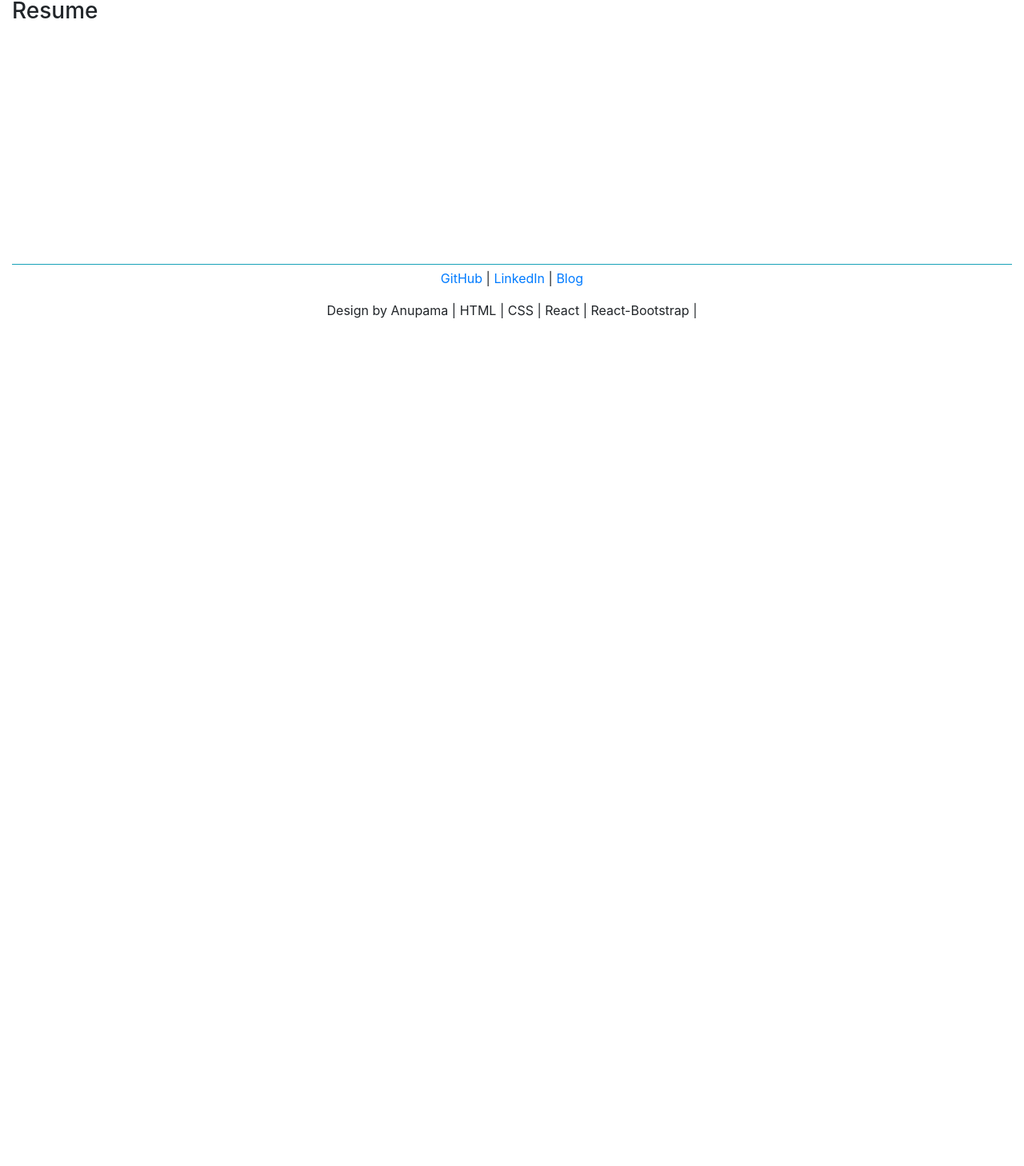
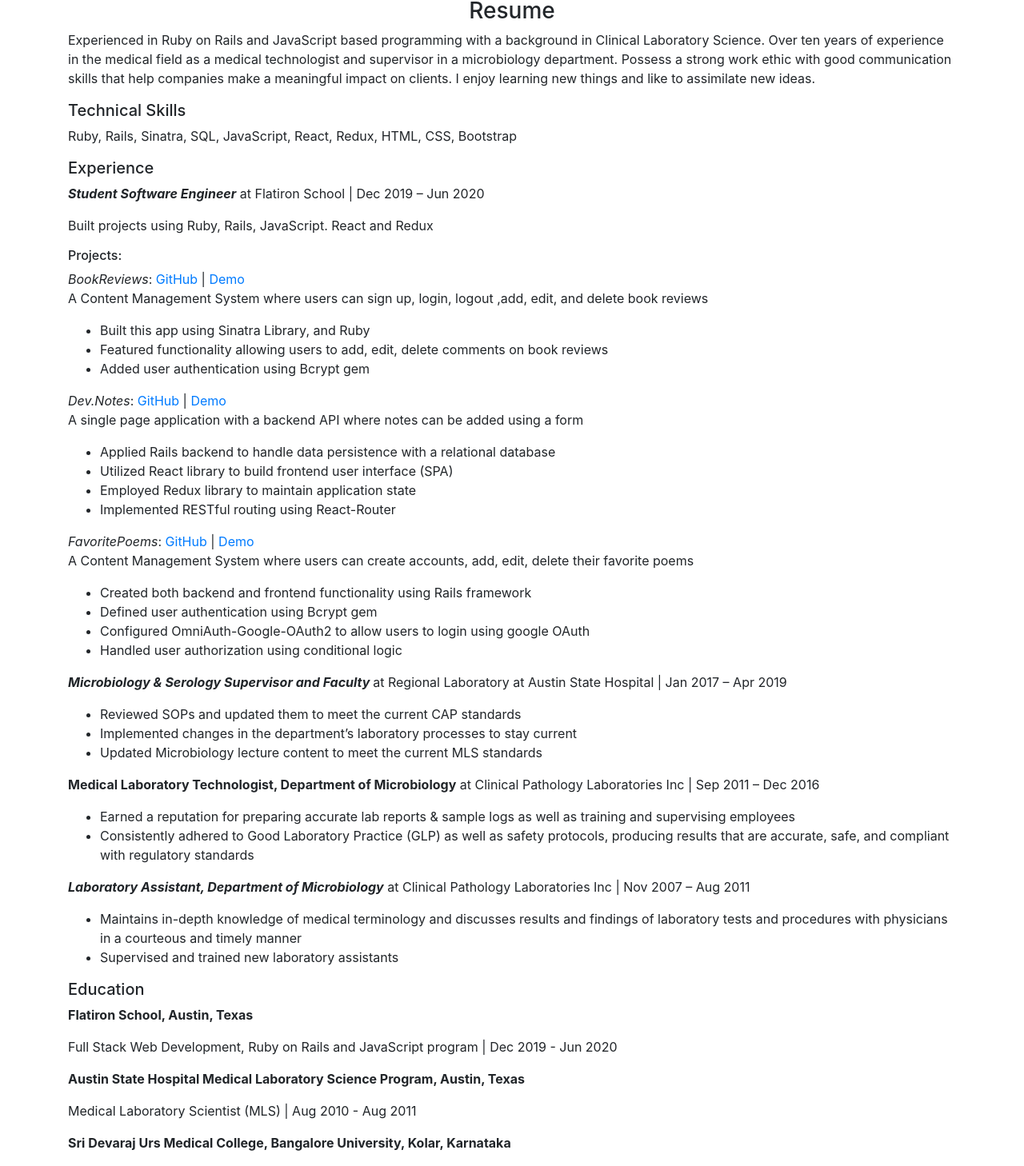
Before and after one commit to anudukkipati/anupama-website, a React (Create React App) app in the folder anupama-website/: page /resume in a window 1280 px wide. Shown: the part 276-1734 px from the top of the page at 80% size. Before the commit the page ends 800 px from the top, so only its background shows below. Built offline with nearby package versions, Linux system fonts and the light colour scheme.

Commit message:
add resume

```diff
--- a/anupama-website/src/App.css
+++ b/anupama-website/src/App.css
@@ -74,6 +74,9 @@
 .description{
   text-align: center;
 }
+.resume-title{
+  text-align: center;
+}
 .footer{
   text-align: center;
   margin-top: 300px;
--- a/anupama-website/src/components/About.js
+++ b/anupama-website/src/components/About.js
@@ -13,7 +13,7 @@
             I come from a healthcare background and decided to change my career to pursue Web Development.
             </p>
             <p>
-            My interest in Web Development was sparked many years ago, when an acquaintance of mine was looking for someone to build a basic website for his startup company in India. He wanted a website with features such as, a description for his company and link for prospective employees to submit their resumes. He wanted the resumes that were submitted to be stored in a database. This is how my adventures began in the world of Web Development. I used the resources available on world wide web, for HTML & CSS and used the book (PHP, Apache, MySQL) provided my acquaintance. The website I built was basic and met the requirements that my acquaintance requested. I built the website without styling (as my acquaintance did not care for design aspect), however the website served its purpose.
+            My interest in Web Development was sparked many years ago, when an acquaintance of mine was looking for someone to build a basic website for his startup company in India. He wanted a website with features such as, a description for his company and link for prospective employees to submit their resumes. He wanted the resumes that were submitted to be stored in a database. This is how my adventures began in the world of Web Development. I used the resources available on world wide web, for HTML & CSS and used the book (PHP, Apache, MySQL) provided my acquaintance to build the website. The website I built was basic and met the requirements that my acquaintance requested. I built the website without styling (as my acquaintance did not care for design aspect), however the website served its purpose.
             </p>
             <p>
             Although my interest in Web Development was sparked long ago, I didn’t think of pursuing Web Development until recently. In 2019, I decided to purchase a Web Development course on Udemy (The Complete Web Developer Bootcamp by Colt Steele). After finishing the course, I thought it was time I invest in another Bootcamp to build a strong foundation (and that offers career services). Now that I have graduated from Flatiron School (Software Engineering Track), I am ready to go on a new quest as a Full-Stack Web Developer.
--- a/anupama-website/src/components/Resume.js
+++ b/anupama-website/src/components/Resume.js
@@ -1,11 +1,87 @@
 import React from 'react'
-
+import Container from 'react-bootstrap/Container'
 
 const Resume = () => {
     return (
-        <div className="resume">
-            <h3>Resume</h3>
-        </div>
+        <Container>
+
+            <div className="resume">
+                <h3 className="resume-title">Resume</h3>
+                <p>
+                Experienced in Ruby on Rails and JavaScript based programming with a background in Clinical Laboratory Science. Over ten years of experience in the medical field as a medical technologist and supervisor in a microbiology department. Possess a strong work ethic with good communication skills that help companies make a meaningful impact on clients. I enjoy learning new things and like to assimilate new ideas.
+                </p>
+                <h5>Technical Skills</h5>
+                <p> Ruby, Rails, Sinatra, SQL, JavaScript, React, Redux, HTML, CSS, Bootstrap</p>
+                <h5>Experience</h5>
+                <p><strong><em>Student Software Engineer</em></strong> at Flatiron School  | Dec 2019 – Jun 2020</p>
+
+                <p>Built projects using Ruby, Rails, JavaScript. React and Redux</p>
+
+                  <h6>Projects:</h6>
+                   <p><em>BookReviews</em>: <a href="https://github.com/anudukkipati/sinatra-book-review-app" target="_blank" rel="noopener noreferrer">GitHub</a> |<a href="https://vimeo.com/390892753" target="_blank" rel="noopener noreferrer"> Demo</a>
+                       <p>A Content Management System where users can sign up, login, logout ,add, edit, and delete book reviews</p>
+                        <ul>
+                            <li>Built this app using Sinatra Library, and Ruby</li>
+                            <li> Featured functionality allowing users to add, edit, delete comments on book reviews</li>
+                            <li> Added user authentication using Bcrypt gem</li>
+                        </ul>
+                    </p>
+                    <p><em>Dev.Notes</em>:  <a href="https://github.com/anudukkipati/react-redux-DevNotes" target="_blank" rel="noopener noreferrer">GitHub</a> | <a href="https://vimeo.com/419671183" target="_blank" rel="noopener noreferrer"> Demo</a>
+                        <p>A single page application with a backend API where notes can be added using a form</p>
+                        <ul>
+                            <li>Applied Rails backend to handle data persistence with a relational database</li>
+                            <li> Utilized React library to build frontend user interface (SPA)</li>
+                            <li> Employed Redux library to maintain application state</li>
+                            <li>Implemented RESTful routing using React-Router</li>
+                        </ul>
+
+                    </p>
+                    <p><em>FavoritePoems</em>: <a href="https://github.com/anudukkipati/FavoritePoems" target="_blank" rel="noopener noreferrer">GitHub</a>  | <a href="https://vimeo.com/399466389" target="_blank" rel="noopener noreferrer"> Demo</a>
+                        <p>A Content Management System where users can create accounts, add, edit, delete their favorite poems</p>
+                        <ul>
+                            <li>Created both backend and frontend functionality using Rails framework</li>
+                            <li>Defined user authentication using Bcrypt gem</li>
+                            <li> Configured OmniAuth-Google-OAuth2 to allow users to login using google OAuth</li>
+                            <li>Handled user authorization using conditional logic</li>
+                        </ul>
+                   </p>
+
+                   <p><strong><em>Microbiology & Serology Supervisor and Faculty </em></strong>at Regional Laboratory at Austin State Hospital  | Jan 2017 – Apr 2019</p>
+                   <ul>
+                       <li>Reviewed SOPs and updated them to meet the current CAP standards</li>
+                       <li>Implemented changes in the department’s laboratory processes to stay current</li>
+                       <li>Updated Microbiology lecture content to meet the current MLS standards</li>
+
+                   </ul>
+
+
+                   <p><strong>Medical Laboratory Technologist, Department of Microbiology<em></em></strong>  at Clinical Pathology Laboratories Inc | Sep 2011 – Dec 2016</p>
+                   <ul>
+                       <li>Earned a reputation for preparing accurate lab reports & sample logs as well as training and supervising employees</li>
+                       <li>Consistently adhered to Good Laboratory Practice (GLP) as well as safety protocols, producing results that are accurate, safe, and compliant with regulatory standards</li>
+                   </ul>
+
+                   <p><strong><em>Laboratory Assistant, Department of Microbiology</em></strong> at Clinical Pathology Laboratories Inc | Nov 2007 – Aug 2011</p>
+                   <ul>
+                       <li>Maintains in-depth knowledge of medical terminology and discusses results and findings of laboratory tests and procedures with physicians in a courteous and timely manner</li>
+                       <li>Supervised and trained new laboratory assistants</li>
+                   </ul>
+
+                   <h5>Education</h5>
+                   <p><strong>Flatiron School, Austin, Texas </strong></p>
+                   <p>Full Stack Web Development, Ruby on Rails and JavaScript program | 	Dec 2019 - Jun 2020</p>
+
+                   <p><strong>Austin State Hospital Medical Laboratory Science Program,	Austin, Texas </strong></p>
+                   <p>Medical Laboratory Scientist (MLS) |	Aug 2010 - Aug 2011</p>
+
+                   <p><strong>Sri Devaraj Urs Medical College, Bangalore University, Kolar, Karnataka</strong> </p>
+                   <p>Bachelor of Medicine and Bachelor of Surgery (MBBS) |	Aug 1987 - May 1992</p>
+
+
+            </div>
+
+        </Container>
+
     )
 }
 export default Resume
```
